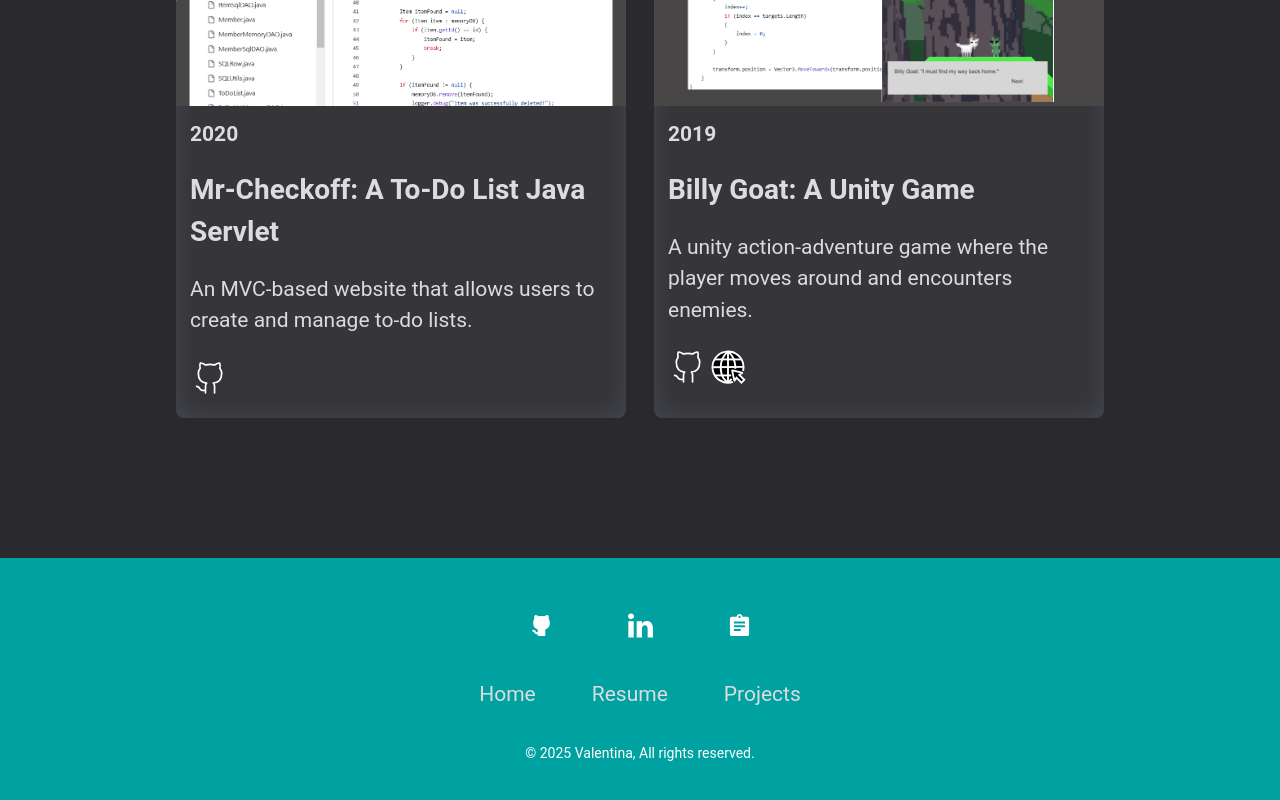
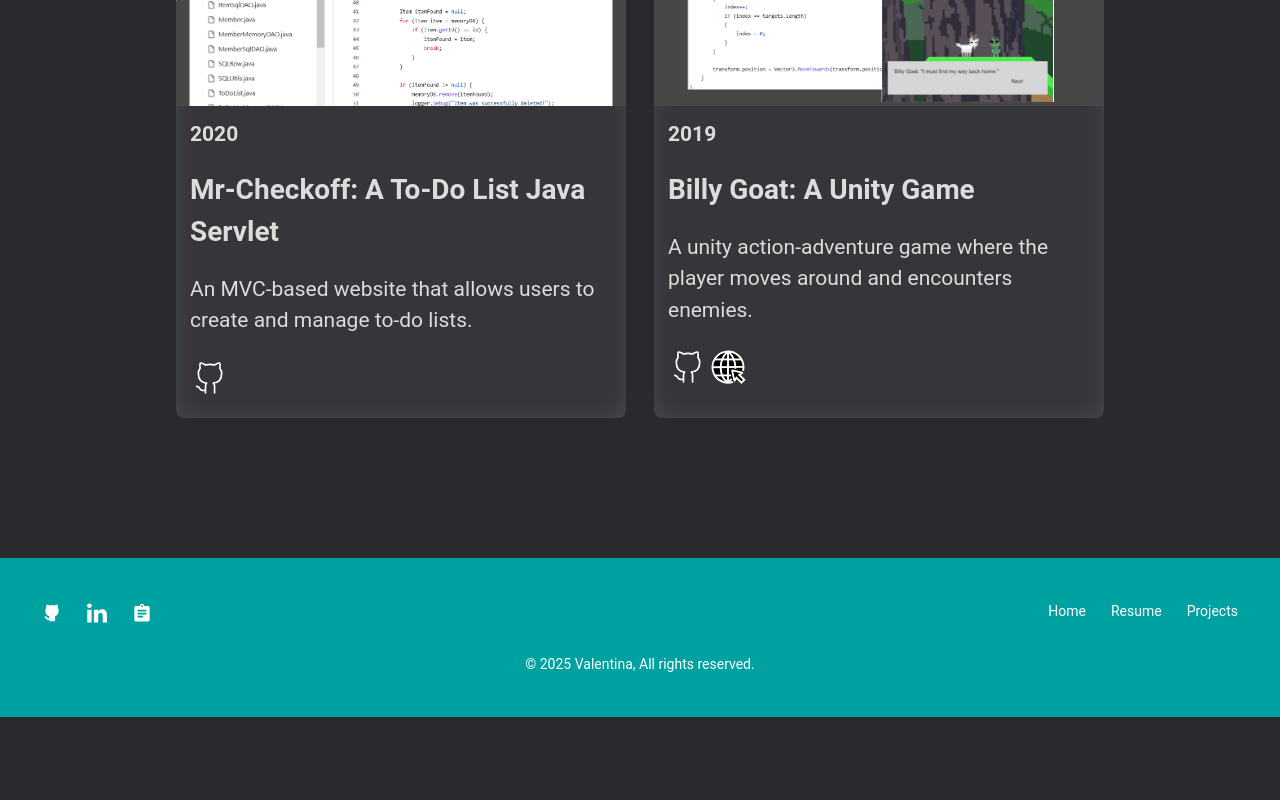
Before and after one commit to valentinavolgina2/resume, a React (Create React App) app: page /projects in a window 1280 px wide. Shown: the part 1934-2734 px from the top of the page. After the commit the page ends 2651 px from the top, so only its background shows below. Built offline with nearby package versions, Linux system fonts and the light colour scheme; a web font is replaced by a local one.

Commit message:
Redesigned footer links

```diff
--- a/src/components/Footer.js
+++ b/src/components/Footer.js
@@ -18,7 +18,8 @@ export default function Footer() {
   return (
     <footer className="footer mt-xxl px-lg py-lg">
       {/* logos are from here: https://www.svgrepo.com/ */}
-      <div className="footer-line px py">
+      <div className="footer-line px py footer-links-container">
+        <div className="social-icons">
           {social.map((item, idx) => (
             <a
               className="footer-logo-link"
@@ -37,45 +38,25 @@ export default function Footer() {
           ))}
         </div>
 
-      <div className="footer-line px py">
-        <nav className="text-light">
-          <ul className="m-0">
-            <li className="mx-lg">
+        <div className="nav-links">
           <HashLink
             to="/#"
-                className="underline-link-box text-light flex-column"
+            className="underline-link-box text-light text-small"
           >
-                <div className="underline-link-text text-p footer-nav-item">
-                  Home
-                </div>
+            <div className="underline-link-text footer-nav-item">Home</div>
             <div></div>
           </HashLink>
-            </li>
-            <li className="mx-lg">
-              <HashLink
-                to="/resume#"
-                className="underline-link-box text-light flex-column"
-              >
-                <div className="underline-link-text text-p footer-nav-item">
-                  Resume
-                </div>
+          <HashLink to="/resume#" className="underline-link-box text-light">
+            <div className="underline-link-text footer-nav-item">Resume</div>
             <div></div>
           </HashLink>
-            </li>
-            <li className="mx-lg">
-              <HashLink
-                to="/projects#"
-                className="underline-link-box text-light flex-column"
-              >
-                <div className="underline-link-text text-p footer-nav-item">
-                  Projects
-                </div>
+          <HashLink to="/projects#" className="underline-link-box text-light">
+            <div className="underline-link-text footer-nav-item">Projects</div>
             <div></div>
           </HashLink>
-            </li>
-          </ul>
-        </nav>
         </div>
+      </div>
+
       <div className="footer-line px py">
         <p className="footer-text text-small text-white">
           © {currentYear} Valentina, All rights reserved.
--- a/src/styles/styles.css
+++ b/src/styles/styles.css
@@ -187,19 +187,12 @@ body {
 
 .footer-line .footer-logo-link{
   position: relative;
-  height: 50px;
-  width: 50px;
+  height: 20px;
+  width: 20px;
 }
 
-@media (max-width: 350px) {
-  .footer-line ul {
-    flex-direction: column;
-  }
-}
-
-
 .footer-logo{
-  width: 25px;
+  width: 20px;
   height: auto;
   display: inline;
   object-fit: contain;
@@ -213,11 +206,45 @@ body {
   margin: auto;
 }
 
-ul {
+.footer-links-container {
+  background-color: var(--contrast-color);
+  display: flex;
+  justify-content: space-between;
+  align-items: center;
+  flex-wrap: wrap;
+}
+
+.social-icons, .nav-links {
+  display: flex;
+  gap: 25px;
+}
+
+.social-icons a, .nav-links a {
+  color: white;
+  text-decoration: none;
+}
+
+@media (max-width: 600px) {
+  .footer-links-container {
+      flex-direction: column;
+      text-align: center;
+      gap: 10px;
+  }
+
+  .social-icons, .nav-links {
+      justify-content: center;
+  }
+}
+
+/* ul {
   list-style-type: none;
   display: flex;
   justify-content: center;
-}
+} */
+
+
+
+
 
 /*work section*/
 .resume-container{
```
Lines whose indentation alone changed are shown as unchanged.
